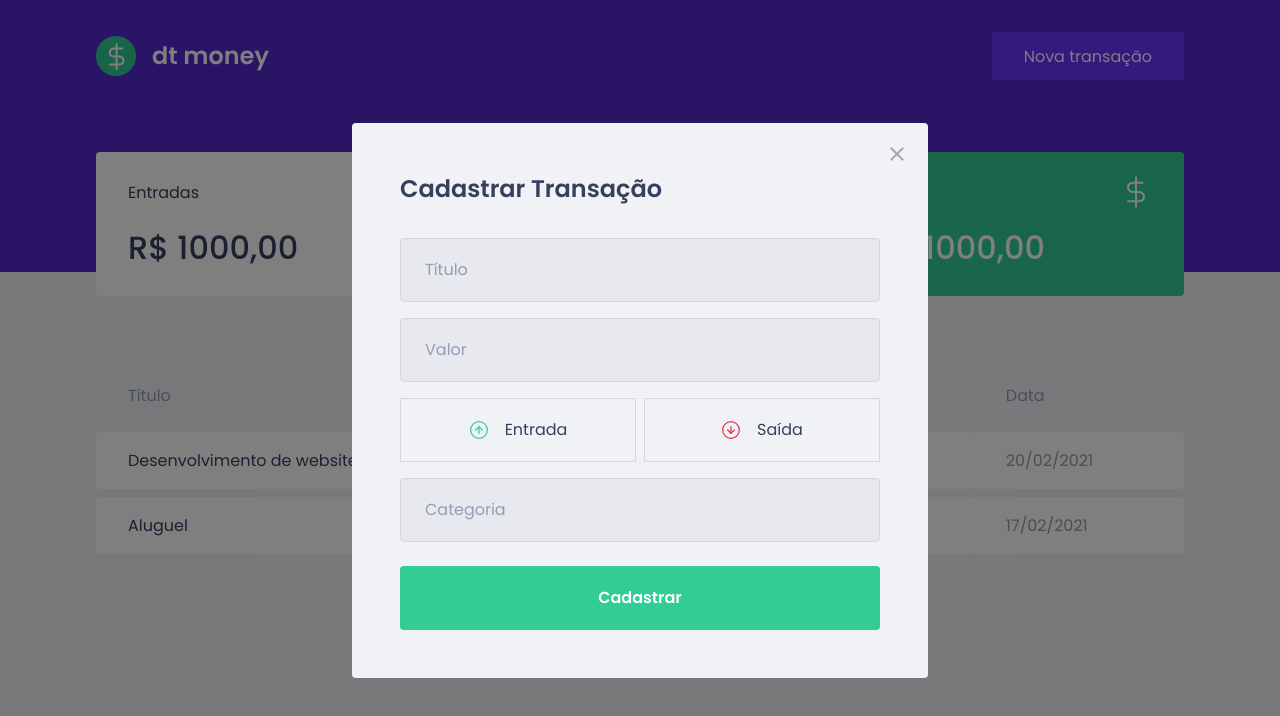
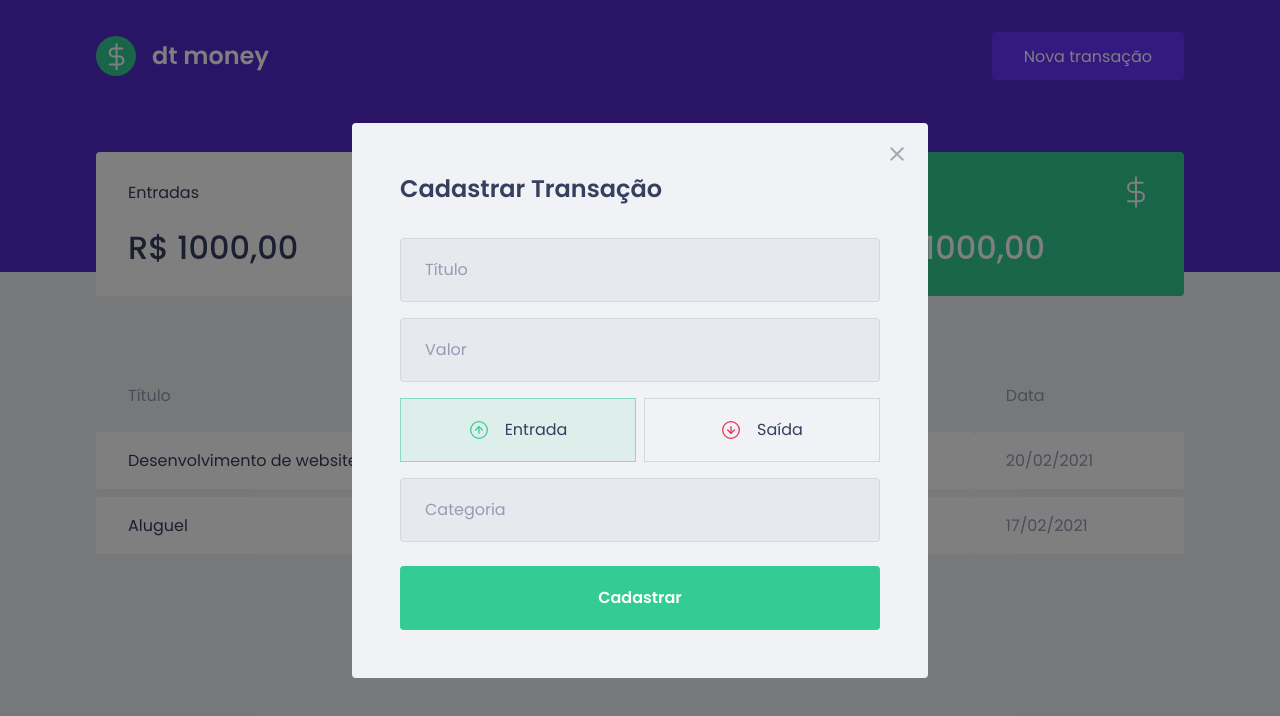
Before and after one commit to juan-patrick/jp-money, a React (Create React App) app: page / in a window 1280 px wide. Both pictures are taken after a click on the button "Nova transação". Shown: the top 716 px of the page. Built offline with nearby package versions, Linux system fonts and the light colour scheme; what miragejs would draw is missing.

Commit message:
feat(components/NewTransactionModal): add radio button styles logic

```diff
--- a/src/components/NewTransactionModal/index.tsx
+++ b/src/components/NewTransactionModal/index.tsx
@@ -1,8 +1,9 @@
 import ReactModal from "react-modal";
-import { Container, TransactionTypeContainer } from "./styles";
+import { Container, RadioBox, TransactionTypeContainer } from "./styles";
 import closeImg from '../../assets/close.svg';
 import incomeImg from '../../assets/income.svg';
 import outcomeImg from '../../assets/outcome.svg';
+import { useState } from "react";
 
 interface NewTransactionModalProps {
   isOpen: boolean;
@@ -14,6 +15,8 @@
 export function NewTransactionModal({
   isOpen, onRequestClose
 }: NewTransactionModalProps) {
+
+  const [type, setType] = useState('deposit');
 
   return (
     <ReactModal
@@ -37,22 +40,35 @@
         <input type="text" placeholder="Título" />
         <input type="number" placeholder="Valor" />
         <TransactionTypeContainer>
-          <button type="button">
-            <img src={incomeImg} alt="Entrada" />
+          <RadioBox
+            type="button"
+            isActive={type === 'deposit'}
+            onClick={() => { setType('deposit') }}
+            activeColor="green"
+          >
+            <img
+              src={incomeImg}
+              alt="Entrada"
+            />
             <span>Entrada</span>
-          </button>
+          </RadioBox>
 
-          <button type="button">
+          <RadioBox
+            type="button"
+            isActive={type === 'withdraw'}
+            onClick={() => { setType('withdraw') }}
+            activeColor="red"
+          >
             <img src={outcomeImg} alt="Saída" />
             <span>Saída</span>
-          </button>
+          </RadioBox>
         </TransactionTypeContainer>
         <input type="text" placeholder="Categoria" />
 
         <button type="submit">
           Cadastrar
         </button>
-      </Container>
-    </ReactModal>
+      </Container >
+    </ReactModal >
   )
 }
--- a/src/components/NewTransactionModal/styles.ts
+++ b/src/components/NewTransactionModal/styles.ts
@@ -1,5 +1,5 @@
 import styled from 'styled-components';
-import { darken } from 'polished';
+import { darken, transparentize } from 'polished';
 
 export const Container = styled.form`
 
@@ -56,20 +56,37 @@
   display: grid;
   grid-template-columns: 1fr 1fr;
   gap: 0.5rem;
-
-  button{
-    height: 4rem;
-    border: 1px solid #d7d7d7;
+`;
 
 
-    background: transparent;
+interface RadioBoxProps {
+  isActive: boolean;
+  activeColor: 'green' | 'red';
+}
+
+const colors = {
+  green: '#33cc95',
+  red: '#e52e4d'
+}
+
+export const RadioBox = styled.button<RadioBoxProps>`
+    height: 4rem;
+    border: 1px solid  ${(props) => props.isActive
+    ? transparentize(0.5, colors[props.activeColor])
+    : '#d7d7d7'};;
+
+
+    background: ${(props) => props.isActive
+    ? transparentize(0.9, colors[props.activeColor])
+    : 'transparent'};
+
+
 
     display: flex;
     align-items: center;
     justify-content: center;
 
     transition: border-color 0.2s;
-
 
     &:hover{
       border-color: ${darken(0.1, '#d7d7d7')};
@@ -86,5 +103,4 @@
       font-size: 1rem;
       color: var(--text-title);
     }
-  }
 `;
```
